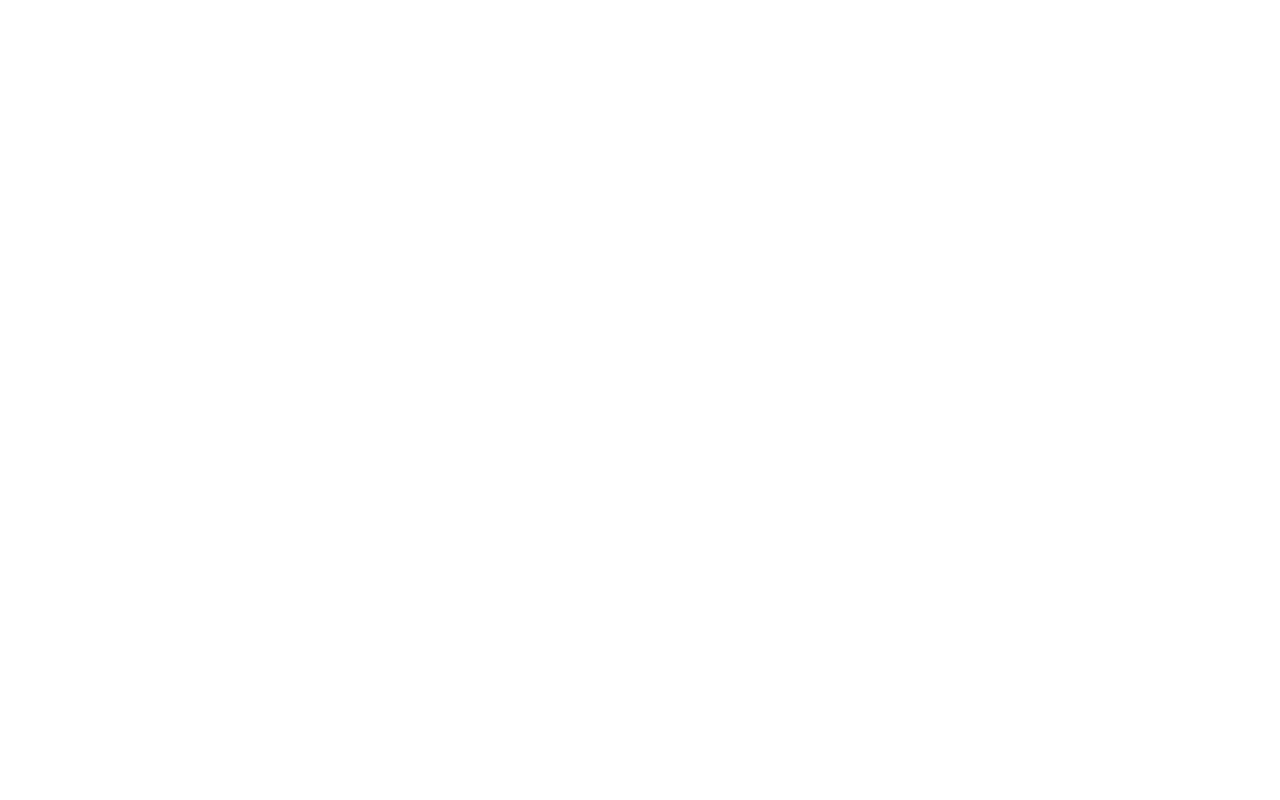
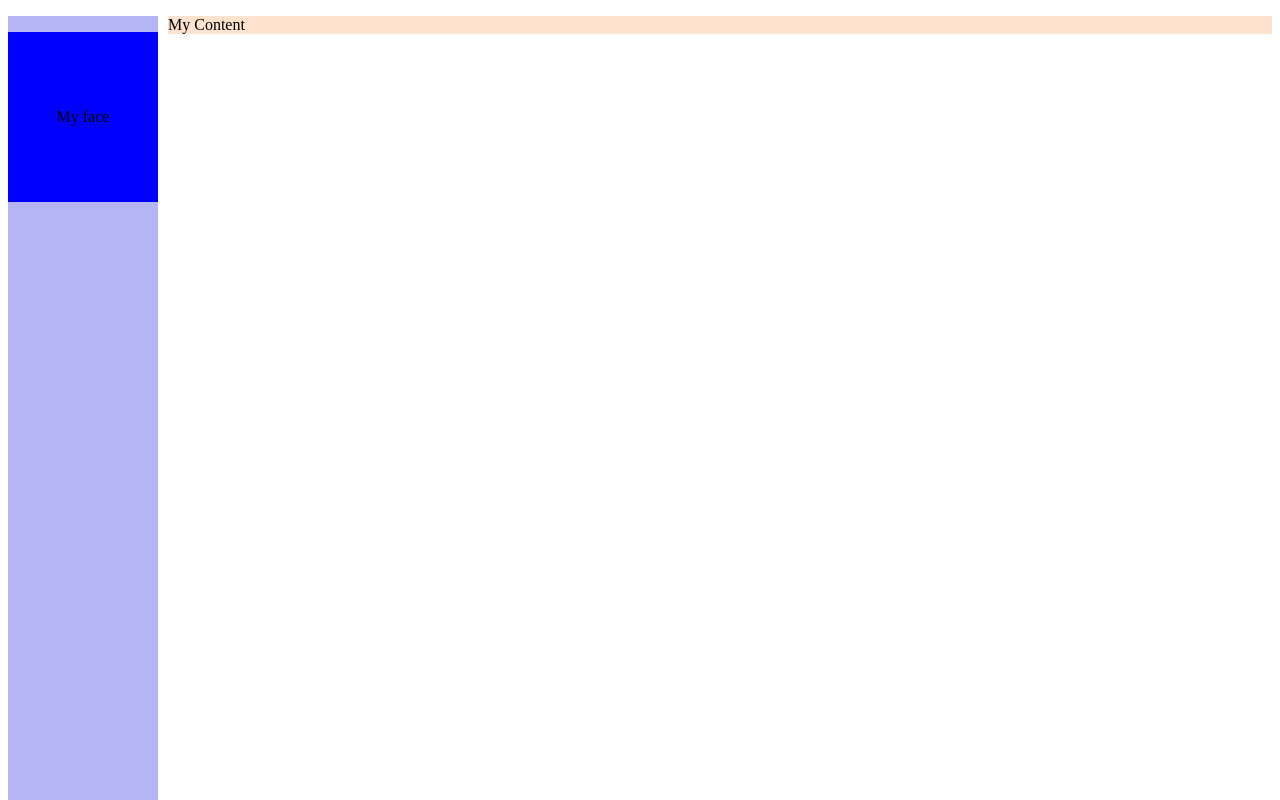
Before and after one commit to CrisRLoera/CrisRLoera.github.io, a plain HTML site: page index.html in a window 1280 px wide. Drawn offline with Linux system fonts and the light colour scheme.

Commit message:
Added styles.css and a basic structure for the CV

```diff
--- a/index.html
+++ b/index.html
@@ -3,9 +3,15 @@
 <head>
     <meta charset="UTF-8">
     <meta name="viewport" content="width=device-width, initial-scale=1.0">
-    <title>Document</title>
+    <link rel="stylesheet" href="styles.css">
+    <title>Cristian Yael Rubi Loera</title>
 </head>
 <body>
-
+    <div id="profile-sidenav">
+        <p>My face</p>
+    </div>
+    <div id="personal-content">
+        <p>My Content</p>
+    </div>
 </body>
 </html>
--- /dev/null
+++ b/styles.css
@@ -0,0 +1,21 @@
+#profile-sidenav {
+    background-color: rgb(181, 181, 244);
+    position: fixed;
+    height: 100%;
+    width: 150px;
+
+
+}
+
+#personal-content {
+    margin-left: 160px;
+    background-color: rgb(253, 226, 206);
+}
+
+#profile-sidenav p {
+    height: 170px;
+    background-color: blue;
+    display: flex;
+    justify-content: center;
+    align-items: center;
+}
```
